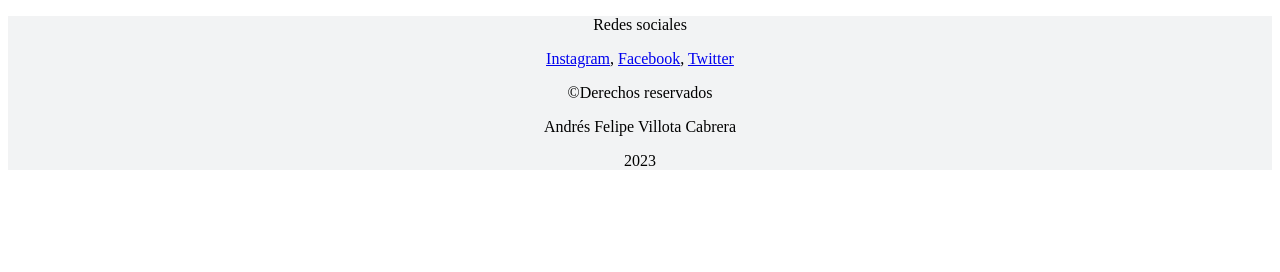
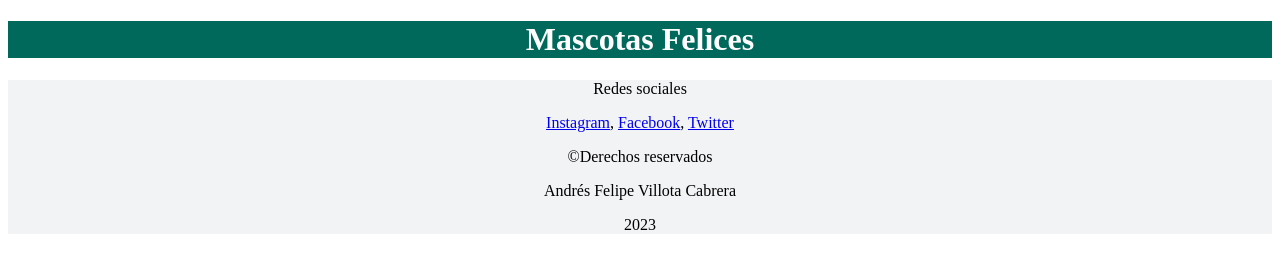
Before and after one commit to Felipe-Santander/Tienda-de-mascotas---Mascotas-Felices, a plain HTML site: page index.html in a window 1280 px wide. Drawn offline with Linux system fonts and the light colour scheme.

Commit message:
creando la cabecera de la tienda online con html y css vers. 1

```diff
--- a/index.html
+++ b/index.html
@@ -12,8 +12,12 @@
 <body>
     <!-- body codigo que se escribe y es la parte visual de la pagina-->
     <header>
+        <div class="cabecera">
+            <div class="titulo">
+                <h1>Mascotas Felices</h1>
+            </div>
 
-
+        </div>
 
 
 
--- a/styles.css
+++ b/styles.css
@@ -1,3 +1,17 @@
+/* codigo para cabecera de pagina web */
+.cabecera{
+    background-color: #00695C;
+}
+.titulo{
+    text-align: center;
+    color: #FFFFFF;
+}
+
+
+
+
+
+/* codigo de pie de pagina web */
 .color_pie{
     background-color: #F2F3F4;
 }
```
